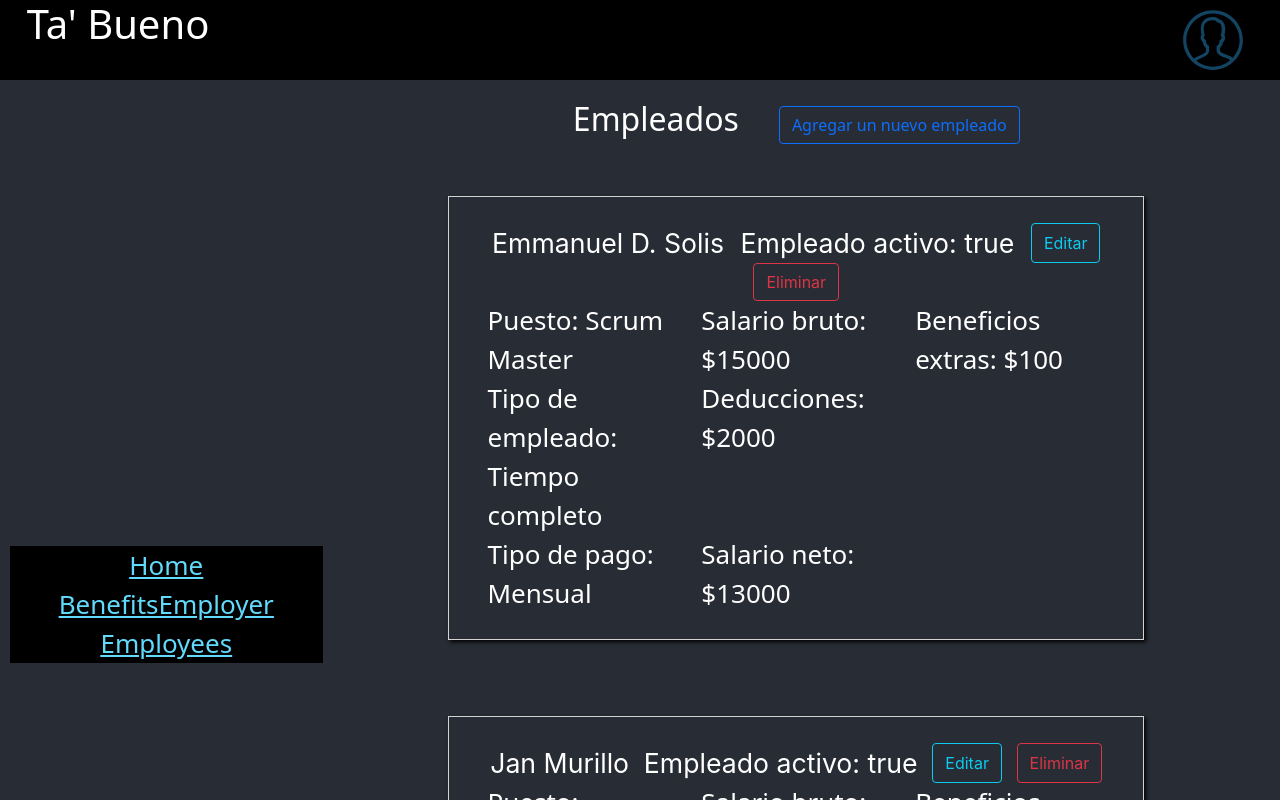
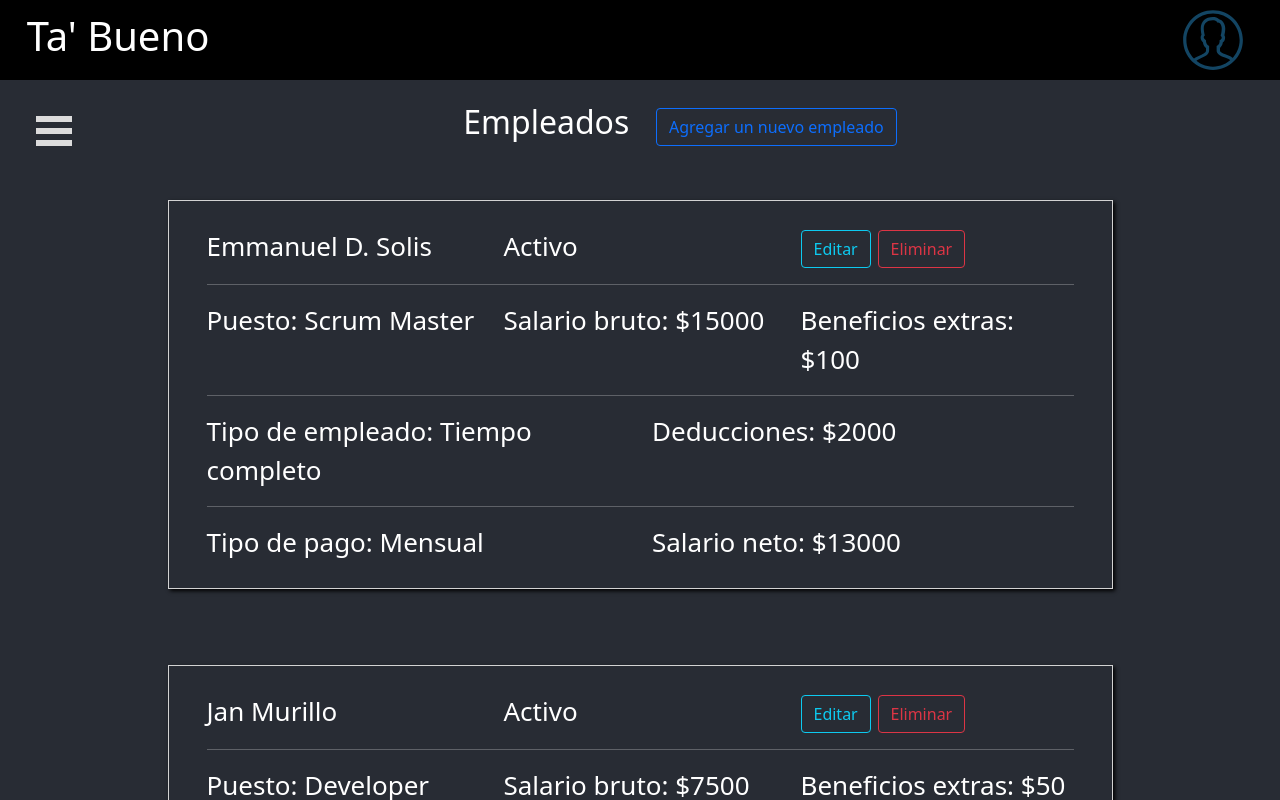
Before and after one commit to emmasolis1/pi-databases_softwareEngineering, a React (Create React App) app in the folder Planilla/planilla-frontend_react/: page /Employees in a window 1280 px wide. Shown: the top 800 px of the page. Built offline with nearby package versions, Linux system fonts and the light colour scheme.

Commit message:
Agregada barra lateral a páginas de empleados y beneficios

```diff
--- a/Planilla/planilla-frontend_react/package.json
+++ b/Planilla/planilla-frontend_react/package.json
@@ -10,7 +10,11 @@
     "http-proxy-middleware": "^2.0.6",
     "jest-editor-support": "^30.0.2",
     "react": "^18.1.0",
+    "react-burger-menu": "^3.0.6",
     "react-dom": "^18.1.0",
+    "react-icons": "^4.3.1",
+    "react-intl": "^6.0.1",
+    "react-pro-sidebar": "^0.7.1",
     "react-router-dom": "^6.3.0",
     "react-scripts": "^2.1.3",
     "reactstrap": "^9.0.2",
--- a/Planilla/planilla-frontend_react/src/App.js
+++ b/Planilla/planilla-frontend_react/src/App.js
@@ -10,9 +10,9 @@ export default function App() {
         <Router>
             <Routes>
                 <Route index element={<Home />} />
-                <Route exact path="BenefitsEmployer" element={<BenefitsEmployer />} />
-                <Route exact path="Employees" element={<Employees />} />
-                <Route exact path="*" element={<NotFound />} />
+                <Route path="/BenefitsEmployer" element={<BenefitsEmployer />} />
+                <Route path="/Employees" element={<Employees />} />
+                <Route path="*" element={<NotFound />} />
             </Routes>
         </Router>
     );
--- a/Planilla/planilla-frontend_react/src/BenefitsEmployer.js
+++ b/Planilla/planilla-frontend_react/src/BenefitsEmployer.js
@@ -6,46 +6,41 @@ import BenefitsMainInfo from './components/BenefitsMainInfo';
 import Header from './components/Header';
 import Footer from './components/Footer';
 
-
 const BenefitsEmployer = () => {
   return (
     <div className="App">
+
+      <SideNavigationBar />
       <Header />
-      <div className='App-header' style={navMenuStyle}>
-        <SideNavigationBar />
-        <div className="App-header">
-        <div style={tittleStyle}>
-          <h2 style={{paddingRight: '30pt',}}>Beneficios</h2>
+
+      <div className="App-header">
+
+        <div style={titleStyle}>
+          <h2 style={{ paddingRight: '20pt' }}>Beneficios</h2>
           <Button color="primary" outline>
             Agregar un nuevo beneficio
           </Button>
         </div>
 
-        <BenefitsMainInfo name="Gimnasio" isActive="true" cost="$15"/>
-        <BenefitsMainInfo name="Plan dental" isActive="true" cost="$10"/>
-        <BenefitsMainInfo name="Seguro privado" isActive="true" cost="$20"/>
+        <BenefitsMainInfo name="Gimnasio" isActive="true" cost="$15" />
+        <BenefitsMainInfo name="Plan dental" isActive="true" cost="$10" />
+        <BenefitsMainInfo name="Seguro privado" isActive="true" cost="$20" />
 
       </div>
-      </div>
+
       <Footer />
+
     </div>
   );
 };
 
-const tittleStyle = {
+const titleStyle = {
   display: 'inline-flex',
   flexDirection: 'row',
   flexWrap: 'no-wrap',
-  alignItems: 'baseline',
-}
-
-const navMenuStyle={
-  display: 'flex',
-  flexDirection: 'row',
-  flexWrap: 'no-wrap',
-  justifyContent: 'center',
-  alignItems: 'strech',
-  alignContent: 'center',
+  alignItems: 'center',
+  paddingTop: '10pt',
+  paddingLeft: '60pt'
 }
 
 export default BenefitsEmployer;
--- a/Planilla/planilla-frontend_react/src/Employees.js
+++ b/Planilla/planilla-frontend_react/src/Employees.js
@@ -1,5 +1,4 @@
 import React from 'react';
-import { Link } from 'react-router-dom';
 import { Button } from 'reactstrap';
 
 import SideNavigationBar from './components/SideNavigationBar';
@@ -7,45 +6,40 @@ import EmployeeMainInfo from './components/EmployeeMainInfo';
 import Header from './components/Header';
 import Footer from './components/Footer';
 
-
 const Employees = () => {
   return (
     <div className="App">
+
+      <SideNavigationBar />
       <Header />
-      <div className='App-header' style={navMenuStyle}>
-        <SideNavigationBar />
-        <div className="App-header">
-        <div style={tittleStyle}>
-          <h2 style={{paddingRight: '30pt',}}>Empleados</h2>
+
+      <div className="App-header">
+
+        <div style={titleStyle}>
+          <h2 style={{ paddingRight: '20pt' }}>Empleados</h2>
           <Button color="primary" outline>
             Agregar un nuevo empleado
           </Button>
         </div>
 
-        <EmployeeMainInfo name="Emmanuel D. Solis" isActive="true" jobPosition="Scrum Master" employeeType="Tiempo completo" paymentType="Mensual" netSalary="$15000" sumDeductions="$2000" realSalary="$13000" extraBenefits="$100"/>
-        <EmployeeMainInfo name="Jan Murillo" isActive="true" jobPosition="Developer" employeeType="Medio tiempo" paymentType="Semanal" netSalary="$7500" sumDeductions="$1000" realSalary="$6000" extraBenefits="$50"/>
+        <EmployeeMainInfo name="Emmanuel D. Solis" isActive="true" jobPosition="Scrum Master" employeeType="Tiempo completo" paymentType="Mensual" netSalary="$15000" sumDeductions="$2000" realSalary="$13000" extraBenefits="$100" />
+        <EmployeeMainInfo name="Jan Murillo" isActive="true" jobPosition="Developer" employeeType="Medio tiempo" paymentType="Semanal" netSalary="$7500" sumDeductions="$1000" realSalary="$6000" extraBenefits="$50" />
 
       </div>
-      </div>
+
       <Footer />
+
     </div>
   );
 };
 
-const tittleStyle = {
+const titleStyle = {
   display: 'inline-flex',
   flexDirection: 'row',
   flexWrap: 'no-wrap',
-  alignItems: 'baseline',
-}
-
-const navMenuStyle={
-  display: 'flex',
-  flexDirection: 'row',
-  flexWrap: 'no-wrap',
-  justifyContent: 'center',
-  alignItems: 'strech',
-  alignContent: 'center',
+  alignItems: 'center',
+  paddingTop: '10pt',
+  paddingLeft: '60pt'
 }
 
 export default Employees;
--- /dev/null
+++ b/Planilla/planilla-frontend_react/src/SideNavigationBarStyle.css
@@ -0,0 +1,80 @@
+/* Position and sizing of burger button */
+.bm-burger-button {
+    position: absolute;
+    width: 36px;
+    height: 30px;
+    left: 36px;
+    top: 116px;
+}
+
+/* Color/shape of burger icon bars */
+.bm-burger-bars {
+    background: rgb(220, 220, 220);
+}
+
+/* Color/shape of burger icon bars on hover*/
+.bm-burger-bars-hover {
+    background: rgb(108, 174, 236)
+}
+
+/* Position and sizing of clickable cross button */
+.bm-cross-button {
+    height: 24px;
+    width: 24px;
+}
+
+.bm-cross-button:hover {
+    background: rgb(218, 44, 44)
+}
+
+/* Color/shape of close button cross */
+.bm-cross {
+    background: #bdc3c7;
+}
+
+/*
+  Sidebar wrapper styles
+  Note: Beware of modifying this element as it can break the animations - you should not need to touch it in most cases
+  */
+.bm-menu-wrap {
+    position: fixed;
+    height: 100%;
+}
+
+/* General sidebar styles */
+.bm-menu {
+    background: #373a47;
+    padding: 1.5em 0;
+    font-size: 1.15em;
+}
+
+/* Morph shape necessary with bubble or elastic */
+.bm-morph-shape {
+    fill: #373a47;
+}
+
+/* Wrapper for item list */
+.bm-item-list {
+    color: #b8b7ad;
+    padding: 0.8em;
+}
+
+/* Individual item */
+.bm-item {
+    display: inline-block;
+    color: #f2f2f2;
+    text-align: center;
+    text-decoration: none;
+    font-size: 20px;
+    padding: 10px;
+}
+
+.bm-item:hover {
+    background-color: rgb(220, 220, 220);
+    color: black;
+}
+
+/* Styling of overlay */
+.bm-overlay {
+    background: rgba(0, 0, 0, 0.3);
+}
--- a/Planilla/planilla-frontend_react/src/Style.css
+++ /dev/null
@@ -1,25 +0,0 @@
-html {
-    background-color: #282c34;
-}
-
-.myContainer {
-    min-height: 100%;
-    position: relative;
-    text-align: center;
-
-}
-
-/* Control the left side */
-.leftBox {
-    width: 20%;
-    position: fixed;
-    left: 0;
-    background-color: white;
-}
-
-/* Control the right side */
-.rightBox {
-    width: 80%;
-    position: fixed;
-    right: 0;
-}
--- a/Planilla/planilla-frontend_react/src/components/BenefitsMainInfo.js
+++ b/Planilla/planilla-frontend_react/src/components/BenefitsMainInfo.js
@@ -1,6 +1,5 @@
 import React from "react";
 import 'bootstrap/dist/css/bootstrap.min.css'
-import {List} from 'reactstrap';
 import { Button } from "reactstrap";
 
 // Props expected: name, isActive, jobPosition, employeeType, paymentType, netSalary, sumDeductions, realSalary, extraBenefits
@@ -8,18 +7,35 @@ import { Button } from "reactstrap";
 const BenefitsMainInfo = (props) => {
   return (
     <div style={divStyle}>
-      <div style={tittleStyle}>
-        <p style={{marginBottom: '0px',}}>{props.name}</p>
-        <p style={{marginBottom: '0px',}}>Beneficio activo: {props.isActive}</p>
+
+      <div class="container">
+        <div class="row">
+          <div class="col">
+            { props.name }
+          </div>
+          { props.isActive ?
+            <div class="col">
+              Activo
+            </div>
+          :
+            <div class="col">
+              Inactivo
+            </div>
+          }
+          <div class="col" style={{}}>
             <Button color="info" outline>
               Editar
             </Button>
+          </div>
+          <div class="col">
             <Button color="danger" outline>
               Eliminar
             </Button>
           </div>
+        </div>
 
-      <div class="container">
+        <hr></hr>
+
         <div class="row">
           <div class="col">
             Costo: {props.cost}
@@ -34,7 +50,6 @@ const BenefitsMainInfo = (props) => {
 
 const divStyle = {
   border: '1pt solid #d3d3d3',
-  // borderRadius: '.5em',
   marginBottom: '1em',
   marginLeft: 'auto',
   marginRight: 'auto',
@@ -45,13 +60,4 @@ const divStyle = {
   boxShadow: '2px 2px 4px black',
 }
 
-const tittleStyle = {
-  display: 'flex',
-  flexWrap: 'wrap',
-  flexDirection: 'row',
-  justifyContent: 'space-evenly',
-  fontFamily: 'inter',
-  fontSize: '20pt',
-}
-
 export default BenefitsMainInfo;
--- a/Planilla/planilla-frontend_react/src/components/EmployeeMainInfo.js
+++ b/Planilla/planilla-frontend_react/src/components/EmployeeMainInfo.js
@@ -1,6 +1,5 @@
 import React from "react";
 import 'bootstrap/dist/css/bootstrap.min.css'
-import {List} from 'reactstrap';
 import { Button } from "reactstrap";
 
 // Props expected: name, isActive, jobPosition, employeeType, paymentType, netSalary, sumDeductions, realSalary, extraBenefits
@@ -8,18 +7,34 @@ import { Button } from "reactstrap";
 const EmployeeMainInfo = (props) => {
   return (
     <div style={divStyle}>
-      <div style={tittleStyle}>
-        <p style={{marginBottom: '0px',}}>{props.name}</p>
-        <p style={{marginBottom: '0px',}}>Empleado activo: {props.isActive}</p>
+
+      <div class="container">
+        <div class="row">
+          <div class="col">
+            {props.name}
+          </div>
+          {props.isActive ?
+            <div class="col">
+              Activo
+            </div>
+            :
+            <div class="col">
+              Inactivo
+            </div>
+          }
+          <div class="col">
             <Button color="info" outline>
               Editar
             </Button>
+            &nbsp;
             <Button color="danger" outline>
               Eliminar
             </Button>
           </div>
+        </div>
 
-      <div class="container">
+        <hr></hr>
+
         <div class="row">
           <div class="col">
             Puesto: {props.jobPosition}
@@ -32,6 +47,8 @@ const EmployeeMainInfo = (props) => {
           </div>
         </div>
 
+        <hr></hr>
+
         <div class="row">
           <div class="col">
             Tipo de empleado: {props.employeeType}
@@ -39,9 +56,9 @@ const EmployeeMainInfo = (props) => {
           <div class="col">
             Deducciones: {props.sumDeductions}
           </div>
-          <div class="col">
         </div>
-        </div>
+
+        <hr></hr>
 
         <div class="row">
           <div class="col">
@@ -49,8 +66,6 @@ const EmployeeMainInfo = (props) => {
           </div>
           <div class="col">
             Salario neto: {props.realSalary}
-          </div>
-          <div class="col">
           </div>
         </div>
 
@@ -62,7 +77,6 @@ const EmployeeMainInfo = (props) => {
 
 const divStyle = {
   border: '1pt solid #d3d3d3',
-  // borderRadius: '.5em',
   marginBottom: '1em',
   marginLeft: 'auto',
   marginRight: 'auto',
@@ -73,13 +87,4 @@ const divStyle = {
   boxShadow: '2px 2px 4px black',
 }
 
-const tittleStyle = {
-  display: 'flex',
-  flexWrap: 'wrap',
-  flexDirection: 'row',
-  justifyContent: 'space-evenly',
-  fontFamily: 'inter',
-  fontSize: '20pt',
-}
-
 export default EmployeeMainInfo;
--- a/Planilla/planilla-frontend_react/src/components/Header.js
+++ b/Planilla/planilla-frontend_react/src/components/Header.js
@@ -14,7 +14,7 @@ const divStyle = {
   color: 'white',
   display: 'flex',
   justifyContent: 'space-between',
-  alignItems: 'stretch',
+  alignItems: 'center',
   paddingLeft: '20pt',
   paddingRight: '20pt',
   backgroundColor: 'black',
--- a/Planilla/planilla-frontend_react/src/components/SideNavigationBar.js
+++ b/Planilla/planilla-frontend_react/src/components/SideNavigationBar.js
@@ -1,42 +1,16 @@
 import React from 'react';
-import { Link } from "react-router-dom";
-import Home from '../Home';
-import BenefitsEmployer from '../BenefitsEmployer';
-import Employees from '../Employees';
-import NotFound from '../NotFound';
-import '../App.css';
+import '../SideNavigationBarStyle.css';
+import { slide as Menu } from 'react-burger-menu'
 
 
-const SideNavigationBar = (props) => {
-  return (
-    <div className="sidenav" style={divStyle}>
-      <Link to="/"><a className="App-link">Home</a></Link>
-      <Link to="/BenefitsEmployer"><a className="App-link">BenefitsEmployer</a></Link>
-      <Link to="/Employees"><a className="App-link">Employees</a></Link>
-    </div >
- );
-}
-
-
-const divStyle = {
-  display: 'flex',
-  flexDirection: 'column',
-  alignItems: 'center',
-  position: 'relative',
-  justifyContent: 'center',
-  alignContent: 'space-between',
-
-  height: '80%',
-  width: '25%',
-  backgroundColor: 'black',
-  marginTop: '20pt',
-  marginBottom: '20pt',
-
-  zIndex: '1',
-  top: '0',
-  left: '0',
-  transition: '.5s ease',
-  overflowX: 'hidden',
+function SideNavigationBar() {
+    return (
+        <Menu>
+            <a id="Home" className="menu-item" href="/">Home</a>
+            <a id="BenefitsEmployer" className="menu-item" href="/BenefitsEmployer">BenefitsEmployer</a>
+            <a id="Employees" className="menu-item" href="/Employees">Employees</a>
+        </Menu>
+    );
 }
 
 export default SideNavigationBar;
```
Also changed, not shown: Planilla/planilla-frontend_react/Modules.txt (added), 1 other file (tests, documents, lock files or other folders). Lines whose indentation alone changed are shown as unchanged.
